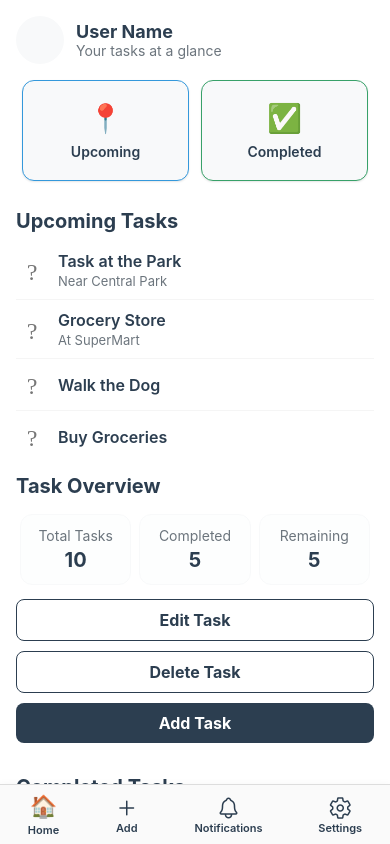
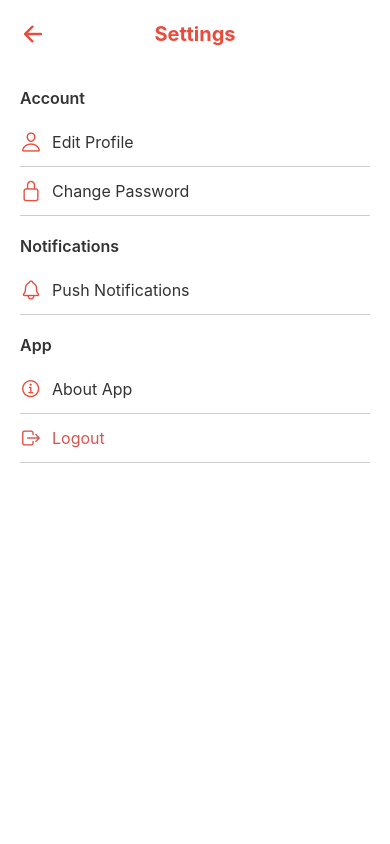
Before and after one commit to Prabin17np/MyApp, a React Native app in the folder my-new-app/: screen /Settings in a window 390 px wide. Built offline with nearby package versions, Linux system fonts and the light colour scheme.

Commit message:
Adding Setting

```diff
--- a/my-new-app/components/Button.js
+++ b/my-new-app/components/Button.js
@@ -13,8 +13,11 @@
   return (
     <TouchableOpacity
       activeOpacity={0.7}
-      onPress={onPress}
+      onPress={onPress || (() => {})}
       disabled={disabled}
+      accessible={true}
+      accessibilityRole="button"
+      accessibilityState={{ disabled }}
       style={[
         styles.button,
         outline ? styles.buttonOutline : null,
@@ -23,11 +26,9 @@
       ]}
     >
       <Text
-        style={[
-          styles.buttonText,
-          outline ? styles.buttonTextOutline : null,
-          textStyle,
-        ]}
+        style={[styles.buttonText, outline ? styles.buttonTextOutline : null, textStyle]}
+        numberOfLines={1}
+        ellipsizeMode="tail"
       >
         {title}
       </Text>
@@ -67,6 +68,7 @@
     color: "white",
     fontWeight: "700",
     fontSize: 16,
+    textAlign: "center",
   },
   buttonTextOutline: {
     color: primaryColor,
--- a/my-new-app/components/TaskItem.js
+++ b/my-new-app/components/TaskItem.js
@@ -5,7 +5,7 @@
 
 export default function TaskItem({ item, onPress, completed = false }) {
   return (
-    <TouchableOpacity onPress={onPress} style={styles.taskItem}>
+    <TouchableOpacity onPress={onPress} style={styles.taskItem} activeOpacity={0.7}>
       <View style={styles.taskIcon}>
         <Ionicons
           name={item.icon || "ellipse-outline"}
--- a/my-new-app/navigation/AppNavigator.js
+++ b/my-new-app/navigation/AppNavigator.js
@@ -6,6 +6,8 @@
 import TaskDetailsScreen from '../screens/TaskDetailsScreen';
 import TaskTrackerScreen from '../screens/TaskTrackerScreen';
 import NotificationsScreen from '../screens/NotificationsScreen';
+import SettingsScreen from '../screens/SettingsScreen';
+
 
 const Stack = createNativeStackNavigator();
 
@@ -20,6 +22,8 @@
       <Stack.Screen name="TaskDetails" component={TaskDetailsScreen} />
       <Stack.Screen name="TaskTracker" component={TaskTrackerScreen} />
       <Stack.Screen name="Notifications" component={NotificationsScreen} />
+      <Stack.Screen name="Settings" component={SettingsScreen}/>
+
     </Stack.Navigator>
   );
 }
--- a/my-new-app/package.json
+++ b/my-new-app/package.json
@@ -5,7 +5,7 @@
     "expo": "^53.0.18",
     "react-native-gesture-handler": "~2.24.0",
     "react-native-reanimated": "~3.17.4",
-    "react-native-safe-area-context": "5.4.0",
+    "react-native-safe-area-context": "^5.4.0",
     "react-native-screens": "~4.11.1",
     "react-native-vector-icons": "^10.2.0"
   }
--- a/my-new-app/screens/HomeScreen.js
+++ b/my-new-app/screens/HomeScreen.js
@@ -180,10 +180,15 @@
           />
           <Text style={styles.navText}>Notifications</Text>
         </TouchableOpacity>
-        <TouchableOpacity style={styles.navItem} onPress={() => {}}>
-          <Ionicons name="settings-outline" size={24} color={primaryColor} />
-          <Text style={styles.navText}>Settings</Text>
-        </TouchableOpacity>
+  <TouchableOpacity
+  style={styles.navItem}
+  onPress={() => navigation.navigate("Settings")}
+>
+  <Ionicons name="settings-outline" size={24} color={primaryColor} />
+  <Text style={styles.navText}>Settings</Text>
+</TouchableOpacity>
+
+
       </View>
     </SafeAreaView>
   );
--- /dev/null
+++ b/my-new-app/screens/SettingsScreen.js
@@ -0,0 +1,123 @@
+import React from "react";
+import {
+  View,
+  Text,
+  TouchableOpacity,
+  SafeAreaView,
+  ScrollView,
+  StyleSheet,
+} from "react-native";
+import Ionicons from "react-native-vector-icons/Ionicons";
+
+const primaryColor = "#e74c3c"; // red color
+
+const SettingsScreen = ({ navigation }) => {
+  const handleEditProfile = () => {
+    console.log("Edit Profile tapped");
+    // navigation.navigate("EditProfile"); // Uncomment when screen exists
+  };
+
+  const handleChangePassword = () => {
+    console.log("Change Password tapped");
+  };
+
+  const handleNotifications = () => {
+    console.log("Notifications tapped");
+  };
+
+  const handleAboutApp = () => {
+    console.log("About App tapped");
+  };
+
+  const handleLogout = () => {
+    console.log("Logging out...");
+    // Add Firebase sign-out logic here if needed
+    // firebase.auth().signOut().then(() => navigation.replace("Login"));
+  };
+
+  return (
+    <SafeAreaView style={styles.safeArea}>
+      <ScrollView style={[styles.container, { paddingHorizontal: 20 }]}>
+        {/* Header */}
+        <View style={styles.screenHeader}>
+          <TouchableOpacity onPress={() => navigation.goBack()}>
+            <Ionicons name="arrow-back" size={26} color={primaryColor} />
+          </TouchableOpacity>
+          <Text style={styles.screenTitle}>Settings</Text>
+          <View style={{ width: 26 }} />
+        </View>
+
+        {/* Settings Sections */}
+        <Text style={styles.sectionTitle}>Account</Text>
+        <TouchableOpacity style={styles.settingItem} onPress={handleEditProfile}>
+          <Ionicons name="person-outline" size={22} color={primaryColor} />
+          <Text style={styles.settingText}>Edit Profile</Text>
+        </TouchableOpacity>
+
+        <TouchableOpacity style={styles.settingItem} onPress={handleChangePassword}>
+          <Ionicons name="lock-closed-outline" size={22} color={primaryColor} />
+          <Text style={styles.settingText}>Change Password</Text>
+        </TouchableOpacity>
+
+        <Text style={styles.sectionTitle}>Notifications</Text>
+        <TouchableOpacity style={styles.settingItem} onPress={handleNotifications}>
+          <Ionicons name="notifications-outline" size={22} color={primaryColor} />
+          <Text style={styles.settingText}>Push Notifications</Text>
+        </TouchableOpacity>
+
+        <Text style={styles.sectionTitle}>App</Text>
+        <TouchableOpacity style={styles.settingItem} onPress={handleAboutApp}>
+          <Ionicons name="information-circle-outline" size={22} color={primaryColor} />
+          <Text style={styles.settingText}>About App</Text>
+        </TouchableOpacity>
+
+        <TouchableOpacity style={styles.settingItem} onPress={handleLogout}>
+          <Ionicons name="log-out-outline" size={22} color="#D9534F" />
+          <Text style={[styles.settingText, { color: "#D9534F" }]}>Logout</Text>
+        </TouchableOpacity>
+      </ScrollView>
+    </SafeAreaView>
+  );
+};
+
+export default SettingsScreen;
+
+const styles = StyleSheet.create({
+  safeArea: {
+    flex: 1,
+    backgroundColor: "#fff",
+  },
+  container: {
+    flex: 1,
+  },
+  screenHeader: {
+    flexDirection: "row",
+    alignItems: "center",
+    justifyContent: "space-between",
+    paddingVertical: 20,
+  },
+  screenTitle: {
+    fontSize: 20,
+    fontWeight: "bold",
+    color: primaryColor,
+  },
+  sectionTitle: {
+    marginTop: 20,
+    marginBottom: 10,
+    fontSize: 16,
+    fontWeight: "600",
+    color: "#333",
+  },
+  settingItem: {
+    flexDirection: "row",
+    alignItems: "center",
+    paddingVertical: 12,
+    borderBottomWidth: 0.5,
+    borderBottomColor: "#ccc",
+  },
+  settingText: {
+    marginLeft: 10,
+    fontSize: 16,
+    color: "#333",
+  },
+});
```
Also changed, not shown: 1 other file (tests, documents, lock files or other folders).
